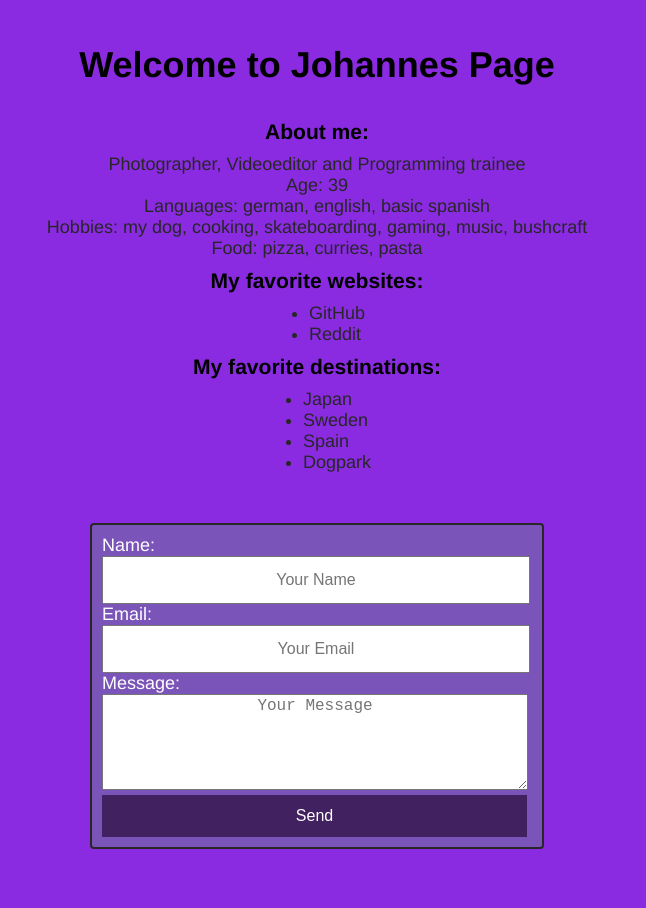
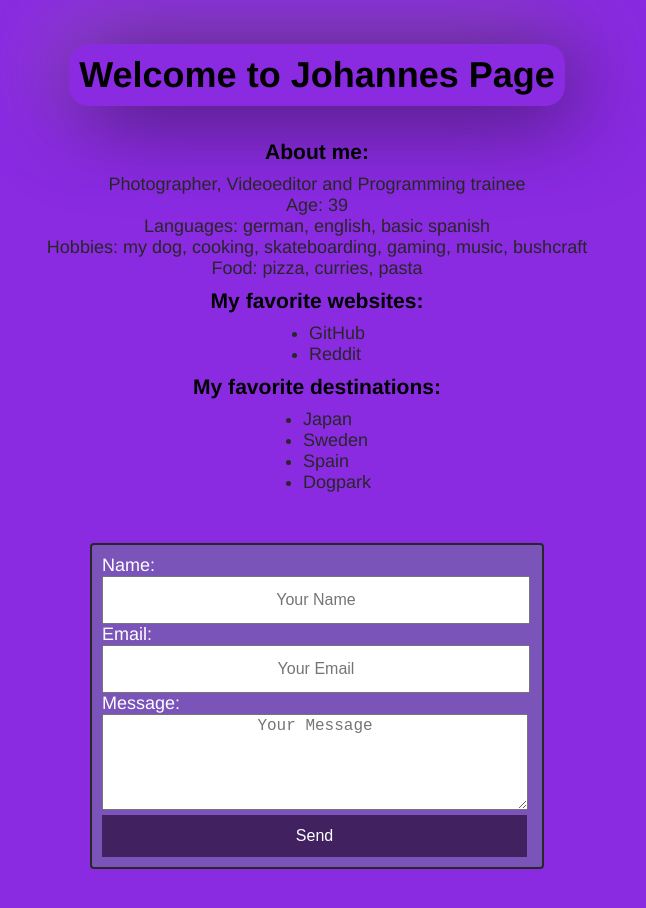
Before and after one commit to fbw-p23-e05/personal-page-jgohl-dci, a plain HTML site: page jgohl.html in a window 1280 px wide. Shown: the whole page, without its empty margins (323-969 px from the left). Drawn offline with Linux system fonts and the light colour scheme.

Commit message:
add css effect

```diff
--- a/jgohl.css
+++ b/jgohl.css
@@ -9,8 +9,11 @@ body{
 }
 
 h1{
-    color: black;
-
+    border-radius: 20px;
+    padding: 10px;
+    background: transparent;
+    box-shadow:  10px 10px 86px #38006d,
+     -10px -10px 86px #a36bbd;
 }
 h3{
     color: black;
```
